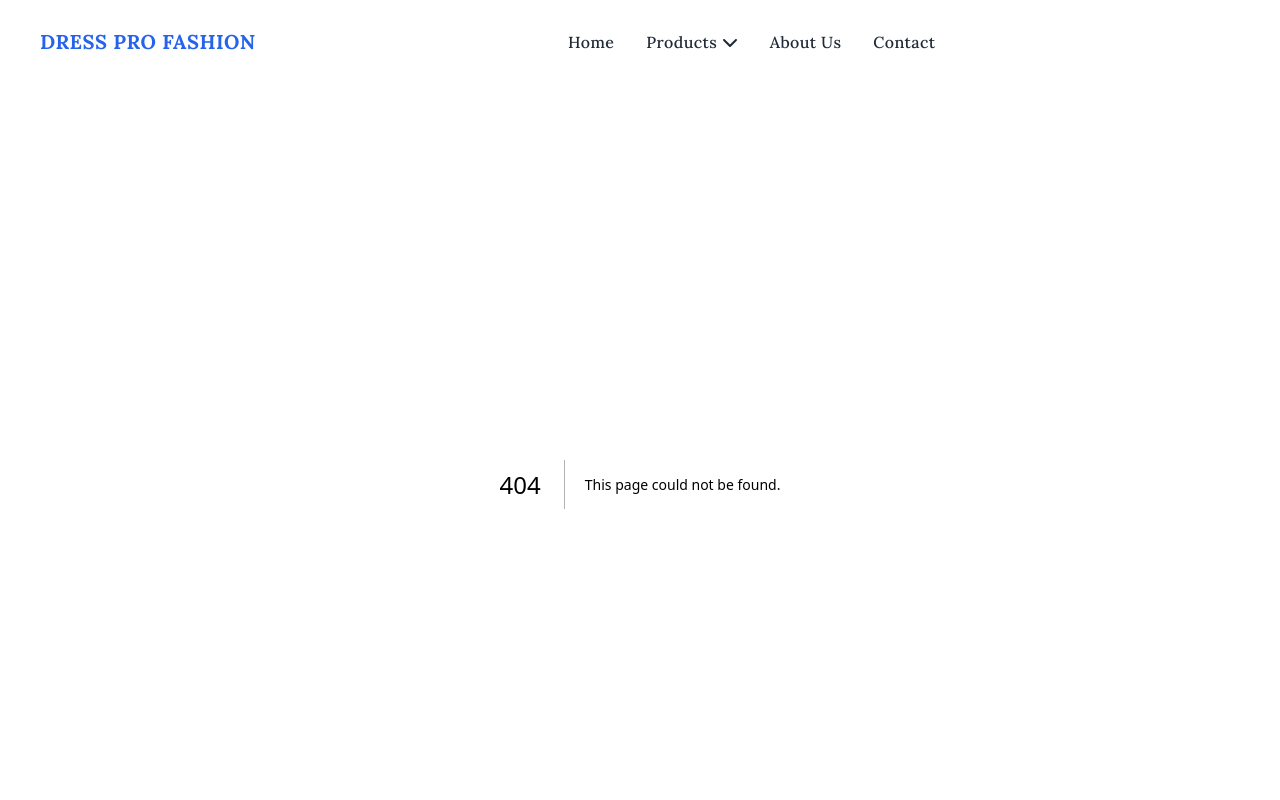
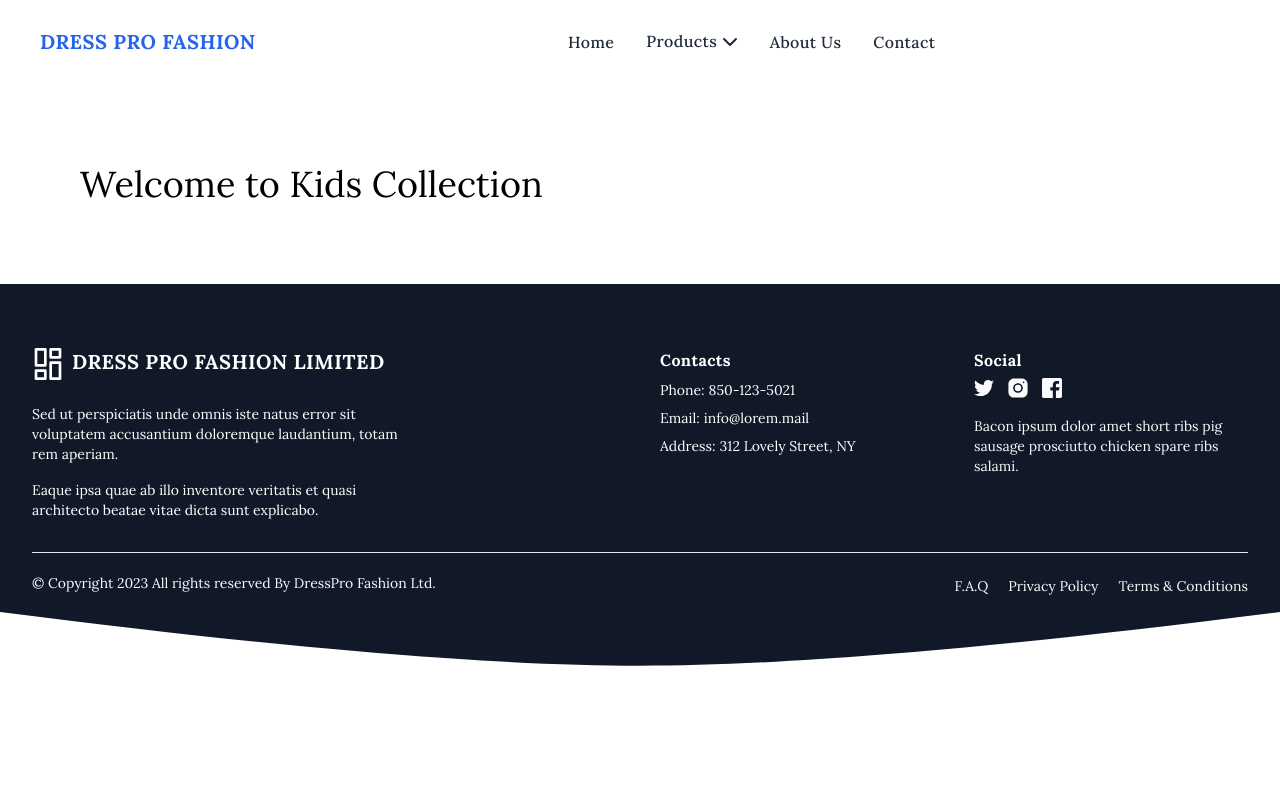
Before and after one commit to anowarzz/dresspro-fashion, a Next.js app: page /kids in a window 1280 px wide. Before the commit this address had no page. Shown: the top 800 px of the page. Built offline with nearby package versions, Linux system fonts and the light colour scheme.

Commit message:
modified footer section

```diff
--- a/src/app/components/Footer/Footer.jsx
+++ b/src/app/components/Footer/Footer.jsx
@@ -17,7 +17,8 @@ const Footer = () => {
       <div className="grid gap-10 row-gap-6 mb-8 sm:grid-cols-2 lg:grid-cols-4">
         <div className="sm:col-span-2">
 
-            <svg
+         <div className="flex">
+         <svg
               className="w-8 text-deep-purple-accent-400"
               viewBox="0 0 24 24"
               strokeLinejoin="round"
@@ -32,9 +33,10 @@ const Footer = () => {
               <rect x="14" y="1" width="7" height="6" />
               <rect x="14" y="11" width="7" height="12" />
             </svg>
-            <span className="ml-2 text-xl font-bold tracking-wide text-white uppercase">
+            <span className="ml-2 text-xl font-bold tracking-wide text-white uppercase inline">
               Dress Pro Fashion Limited
             </span>
+         </div>
 
           <div className="mt-6 lg:max-w-sm">
             <p className="text-sm text-white">
--- a/src/app/components/HeroSection/HeroSection.jsx
+++ b/src/app/components/HeroSection/HeroSection.jsx
@@ -43,7 +43,7 @@ import styles from './HeroSection.module.css'
 
               </div>
               <div className="w-full h-[80vh] max-w-xl xl:px-8 xl:w-5/12 relative">
-              <Image className={styles.tShirtUpDown}  src={tshirt} alt="" />
+              {/* <Image className={styles.tShirtUpDown}  src={tshirt} alt="" /> */}
 
               </div>
             </div>
--- a/src/app/components/HeroSection/HeroSection.module.css
+++ b/src/app/components/HeroSection/HeroSection.module.css
@@ -2,7 +2,7 @@
     width: 200px;
     height: 200px;
     position: absolute;
-    transform: rotateX(90);
+    transform: rotate(45deg);
     bottom: 0;
     right: -60px;
     animation-name: upDownLoop;
--- a/src/app/components/Navbar/Navbar.jsx
+++ b/src/app/components/Navbar/Navbar.jsx
@@ -52,10 +52,9 @@ const Navbar = () => {
               Home
             </Link>
           </li>
-          <li className="relative group" onClick={handleDropdownHover}>
-            <Link
-              href="/"
-              className="font-medium tracking-wide text-gray-800 transition-colors duration-200 hover:border-b-2 hover:border-b-blue-600 "
+          <li
+            className="relative group font-medium tracking-wide text-gray-800 transition-colors duration-200 hover:border-b-2 border-b-2 border-b-transparent hover:border-b-blue-600 "
+            onClick={handleDropdownHover}
           >
             <p>
               {" "}
@@ -63,21 +62,20 @@ const Navbar = () => {
             </p>
 
             {isDropdownActive && (
-                <div className=" bg-white absolute transition-all duration-1000 ease-linear top-12 -left-4  text-left px-8  py-2 ">
+              <div className=" bg-white absolute transition-all duration-1000 ease-linear top-10 -left-8  text-left px-8  py-2 ">
                 <ul className=" space-y-3 w-32 py-2 flex flex-col">
                   <li className="border-b-2 hover:border-b-blue-600">
-                      <Link href="/">Men</Link>
+                    <Link href="/men">Men</Link>
                   </li>
                   <li className="border-b-2 hover:border-b-blue-600">
-                      <Link href="/">Women</Link>
+                    <Link href="/women">Women</Link>
                   </li>
                   <li className="border-b-2 hover:border-b-blue-600">
-                      <Link href="/">Kids</Link>
+                    <Link href="/kids">Kids</Link>
                   </li>
                 </ul>
               </div>
             )}
-            </Link>
           </li>
           <li>
             <Link
@@ -168,25 +166,21 @@ const Navbar = () => {
                     </Link>
                   </li>
                   <li>
-                    <div className="relative">
-                      <Link
-                        href="/"
-                        className="font-medium tracking-wide text-gray-700 transition-colors duration-200 hover:border-b-2 hover:border-b-blue-600"
+                    <div
+                      className="relative    font-medium tracking-wide text-gray-700 transition-colors duration-200 hover:border-b-2 hover:border-b-blue-600"
                       onClick={() => setIsDropdownActive(!isDropdownActive)}
                     >
                       Products <FontAwesomeIcon icon={faChevronDown} />
-                      </Link>
-
                       {isDropdownActive && (
                         <ul className=" space-y-3 w-32 py-2 flex flex-col text-center justify-center items-center">
                           <li className="border-b-2 hover:border-b-blue-600">
-                            <Link href="/">Men</Link>
+                            <Link href="/men">Men</Link>
                           </li>
                           <li className="border-b-2 hover:border-b-blue-600">
-                            <Link href="/">Women</Link>
+                            <Link href="/women">Women</Link>
                           </li>
                           <li className="border-b-2 hover:border-b-blue-600">
-                            <Link href="/">Kids</Link>
+                            <Link href="/kids">Kids</Link>
                           </li>
                         </ul>
                       )}
--- /dev/null
+++ b/src/app/kids/page.jsx
@@ -0,0 +1,12 @@
+"use client";
+import React from 'react';
+
+const KidsCollection = () => {
+    return (
+        <div>
+            <h2  className='text-4xl p-20'>Welcome to Kids Collection</h2>
+            </div>
+    );
+};
+
+export default KidsCollection;
--- /dev/null
+++ b/src/app/men/page.jsx
@@ -0,0 +1,14 @@
+
+"use client";
+
+import React from 'react';
+
+const MenCollection = () => {
+    return (
+        <div>
+            <h3  className='text-4xl p-20'>Welcome to Men Collection</h3>
+        </div>
+    );
+};
+
+export default MenCollection;
--- /dev/null
+++ b/src/app/women/page.jsx
@@ -0,0 +1,13 @@
+"use client";
+
+import React from 'react';
+
+const WomenCollection = () => {
+    return (
+        <div>
+  <h3 className='text-4xl p-20'>Welcome to Women Collection</h3>
+        </div>
+    );
+};
+
+export default WomenCollection;
```
Lines whose indentation alone changed are shown as unchanged.
